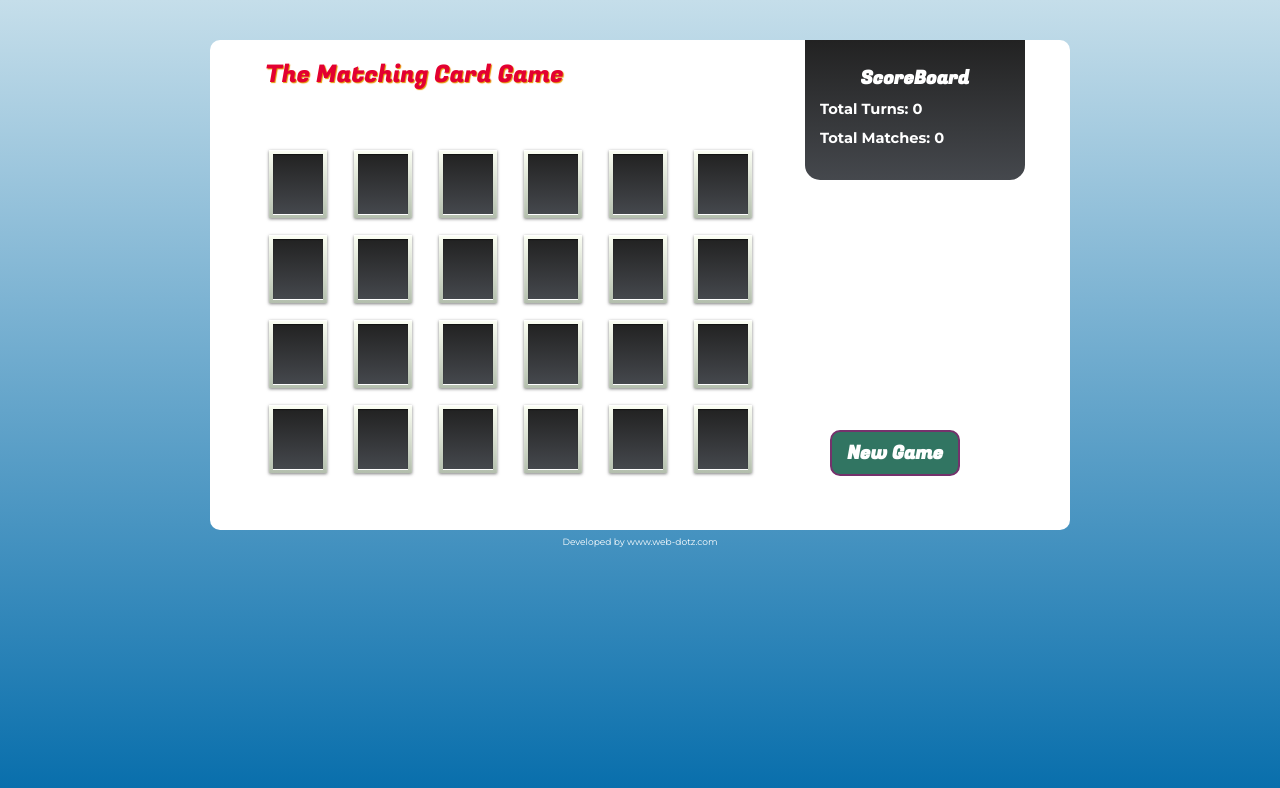
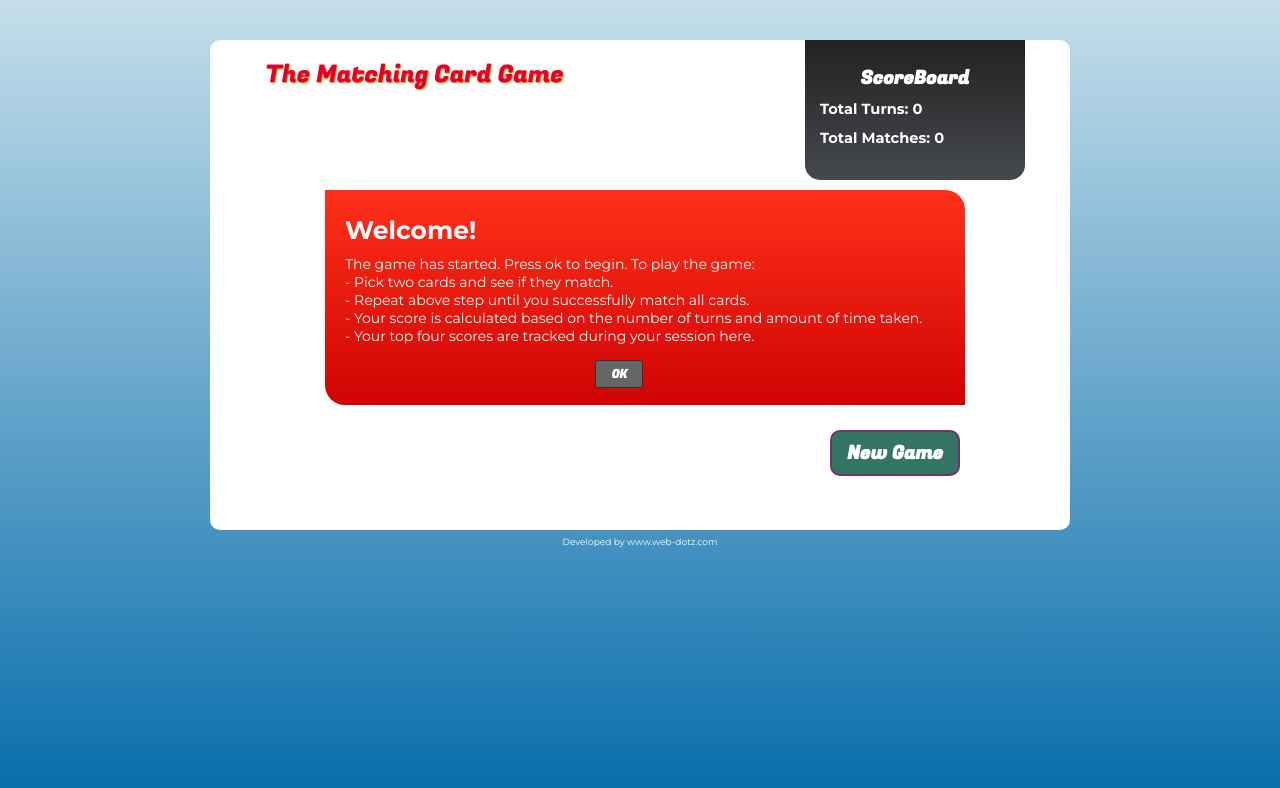
Before and after one commit to mustafaghayyur/matchingCardGame, a React app: page / in a window 1280 px wide. Shown: the top 788 px of the page. Built offline with nearby package versions, Linux system fonts and the light colour scheme.

Commit message:
added system messages feature

```diff
--- a/src/actions/index.js
+++ b/src/actions/index.js
@@ -286,3 +286,23 @@ export function newGame(){
 		type: 'NEW_GAME'
 	}
 }
+
+export function addSysMsgHeading(text){
+	return {
+		type: 'ADD_MSG_HEADING',
+		heading: text
+	}
+}
+
+export function addSysMsg(text){
+	return {
+		type: 'ADD_MSG',
+		msg: text
+	}
+}
+
+export function clearSysMsg(){
+	return {
+		type: 'CLEAR_MSGS'
+	}
+}
--- a/src/components/App.js
+++ b/src/components/App.js
@@ -1,7 +1,6 @@
 import React, { Component } from 'react';
 
 import ScoreBoard from './ScoreBoard';
-import ShowMessages from './ShowMessages';
 import GameBoard from './GameBoard';
 import StartNew from './StartNew';
 
@@ -9,7 +8,6 @@ export default class App extends Component {
   render() {
     return (
 	    <div>
-		    <ShowMessages />
 		    <GameBoard />
 		    <ScoreBoard />
 			<StartNew />
--- a/src/components/GameBoard.js
+++ b/src/components/GameBoard.js
@@ -5,28 +5,41 @@ import _ from 'lodash';
 
 import { setupDeck,
 		createPlayingCardsArray,
-		startTimer } from '../actions';
+		startTimer,
+		addSysMsg,
+		addSysMsgHeading } from '../actions';
+
+import ShowMessages from './ShowMessages';
 import PlayingCards from './PlayingCards';
 
 class GameBoard extends Component {
 
   componentWillMount(){
+
   	this.props.setupDeck();
 	this.props.createPlayingCardsArray();
 	this.props.startTimer();
-	console.log('GameBoard COmponentDidMount', this.props, this.propertyIsEnumerable('props'), this.props.propertyIsEnumerable('playingCards'));
+
+	this.props.addSysMsgHeading('Welcome!');
+	this.props.addSysMsg('The game has started. Press ok to begin. To play the game:');
+	this.props.addSysMsg('- Pick two cards and see if they match.');
+	this.props.addSysMsg('- Repeat above step until you successfully match all cards.');
+	this.props.addSysMsg('- Your score is calculated based on the number of turns and amount of time taken.');
+	this.props.addSysMsg('- Your top four scores are tracked during your session here.');
+
   }
 
   render() {
 	console.log('This is the end', this.props);
     let m = (typeof this.props.matched.num == 'undefined') ? 0 : this.props.matched.num;
 
-    if(m == 12){
+    if(typeof this.props.sysMsgs.array !== 'undefined' && this.props.sysMsgs.array.length > 0){
 
-    	return(
-			<div id="gameBoard">
-			</div>
-		);
+	    return (<ShowMessages />);
+
+    }else if(m == 12) {
+
+    	return( <div></div> );
 
     }else{
 
@@ -37,7 +50,9 @@ class GameBoard extends Component {
 				</form>
 			</div>
 	    );
+
     }
+
   }
 
 }
@@ -46,7 +61,8 @@ function mapStateToProps(state){
 	return {
 		deck: state.deck,
 		playingCards: state.playingCards,
-		matched: state.matched
+		matched: state.matched,
+		sysMsgs:state.sysMsgs
 	}
 }
 
@@ -54,7 +70,9 @@ function mapDispathToProps(dispatch) {
 	return bindActionCreators({
 				setupDeck: setupDeck,
 				createPlayingCardsArray: createPlayingCardsArray,
-				startTimer: startTimer
+				startTimer: startTimer,
+				addSysMsgHeading: addSysMsgHeading,
+				addSysMsg:addSysMsg
 			}, dispatch);
 }
 
--- a/src/components/ShowMessages.js
+++ b/src/components/ShowMessages.js
@@ -1,10 +1,21 @@
 import React, { Component } from 'react';
+import {connect} from 'react-redux';
+import { bindActionCreators } from 'redux';
 import _ from 'lodash';
+import { clearSysMsg } from '../actions/';
 
-export default class ShowMessages extends Component {
+class ShowMessages extends Component {
+
+  constructor(props){
+  	super(props);
+  	this.onClearMsgsClickEvent = this.onClearMsgsClickEvent.bind(this);
+  }
 
   renderSysMsgs(sysMsgs){
 	return _.map(sysMsgs, (msg, index) => {
+		if(msg.length == 0){
+			msg = " ";
+		}
 		return (
 			<p key={index}>
 				{msg}
@@ -14,18 +25,32 @@ export default class ShowMessages extends Component {
   }
 
   render() {
-  	var sysMsgs = [];
-
-  	if(sysMsgs.length == 0){
-  		return(null);
-  	}
+  	let heading = (typeof this.props.sysMsgs.heading === 'undefined') ? 'Welcome' : this.props.sysMsgs.heading;
 
     return (
-		<div>
-			<div id="sysMsgs">
-				{this.renderSysMsgs(sysMsgs)}
-			</div>
+		<div id="sysMsgs">
+			<div className="heading">{heading}</div>
+			{this.renderSysMsgs(this.props.sysMsgs.array)}
+			<input type="submit" name="sysMsgsClear" value="OK" className="button clearMsgs" onClick={this.onClearMsgsClickEvent} />
 		</div>
     );
   }
+
+  onClearMsgsClickEvent(e){
+  	this.props.clearSysMsg();
+  }
 }
+
+function mapStateToProps(state) {
+	return (
+		{
+			sysMsgs: state.sysMsgs
+		}
+	);
+}
+
+function mapDispatchToProps(dispatch){
+	return bindActionCreators({clearSysMsg:clearSysMsg}, dispatch);
+}
+
+export default connect(mapStateToProps, mapDispatchToProps)(ShowMessages);
--- a/src/reducers/index.js
+++ b/src/reducers/index.js
@@ -9,6 +9,7 @@ import TurnsReducers from './turns';
 import TotalTimeReducers from './totalTime';
 import TimeStartReducers from './timeStart';
 import TimeEndReducers from './timeEnd';
+import SysMsgReducers from './sysMsgs';
 
 const rootReducer = combineReducers({
   deck: CardsDeckReducers, //the full deck of 52 cards to deal from.
@@ -19,8 +20,8 @@ const rootReducer = combineReducers({
   totalTime: TotalTimeReducers,
   timeStart: TimeStartReducers,
   timeEnd: TimeEndReducers,
-  score: ScoreReducers
-
+  score: ScoreReducers,
+  sysMsgs: SysMsgReducers
 });
 
 export default rootReducer;
--- /dev/null
+++ b/src/reducers/sysMsgs.js
@@ -0,0 +1,29 @@
+import _ from 'lodash';
+
+export default function(state = {}, actionOutput) {
+
+	switch (actionOutput.type) {
+		case 'ADD_MSG':
+			if(typeof state.array === 'undefined'){
+				state.array = [];
+			}
+
+			state.array.push(actionOutput.msg);
+			return _.extend({}, state);
+
+		case 'ADD_MSG_HEADING':
+			state.heading = actionOutput.heading;
+			return _.extend({}, state);
+
+		case 'CLEAR_MSGS':
+			state.array = undefined;
+			state.heading = undefined;
+			state = undefined;
+			state = {};
+			return _.extend({}, state);
+
+		default:
+			return state;
+	}
+
+}
--- a/style/styles.css
+++ b/style/styles.css
@@ -72,28 +72,6 @@ h1.name{
 	font-size: 0.9em;
 	font-weight: normal;
 	color: #fff;
-}
-
-#response, #sysMsgs {
-	position: absolute;
-	top: -35px;
-	left: 170px;
-	width: 530px;
-	font-size: 0.5em;
-	font-weight: bold;
-	color: #fff;
-	padding: 5px 10px;
-	text-align: center;
-	-webkit-border-radius: 0 20px 0 20px;
-	border-radius: 0 20px 0 20px;
-	background: #ff3019; /* Old browsers */
-	background: -moz-linear-gradient(top,  #ff3019 0%, #cf0404 100%); /* FF3.6+ */
-	background: -webkit-gradient(linear, left top, left bottom, color-stop(0%,#ff3019), color-stop(100%,#cf0404)); /* Chrome,Safari4+ */
-	background: -webkit-linear-gradient(top,  #ff3019 0%,#cf0404 100%); /* Chrome10+,Safari5.1+ */
-	background: -o-linear-gradient(top,  #ff3019 0%,#cf0404 100%); /* Opera 11.10+ */
-	background: -ms-linear-gradient(top,  #ff3019 0%,#cf0404 100%); /* IE10+ */
-	background: linear-gradient(to bottom,  #ff3019 0%,#cf0404 100%); /* W3C */
-	filter: progid:DXImageTransform.Microsoft.gradient( startColorstr='#ff3019', endColorstr='#cf0404',GradientType=0 ); /* IE6-9 */
 }
 
 #gameBoard {
@@ -368,6 +346,58 @@ h1.name{
 	height: 350px;
 }
 
+#sysMsgs{
+	position: absolute;
+	top: 150px;
+	left: 115px;
+	width: 620px;
+	height: 180px;
+	padding: 5px 10px;
+	padding-top: 30px;
+	font-size: 0.5em;
+	font-weight: bold;
+	color: #fff;
+	text-align: left;
+	-webkit-border-radius: 0 20px 0 20px;
+	border-radius: 0 20px 0 20px;
+	background: #ff3019; /* Old browsers */
+	background: -moz-linear-gradient(top,  #ff3019 0%, #cf0404 100%); /* FF3.6+ */
+	background: -webkit-gradient(linear, left top, left bottom, color-stop(0%,#ff3019), color-stop(100%,#cf0404)); /* Chrome,Safari4+ */
+	background: -webkit-linear-gradient(top,  #ff3019 0%,#cf0404 100%); /* Chrome10+,Safari5.1+ */
+	background: -o-linear-gradient(top,  #ff3019 0%,#cf0404 100%); /* Opera 11.10+ */
+	background: -ms-linear-gradient(top,  #ff3019 0%,#cf0404 100%); /* IE10+ */
+	background: linear-gradient(to bottom,  #ff3019 0%,#cf0404 100%); /* W3C */
+	filter: progid:DXImageTransform.Microsoft.gradient( startColorstr='#ff3019', endColorstr='#cf0404',GradientType=0 ); /* IE6-9 */
+}
+
+#sysMsgs .heading{
+	font-size: 25px;
+	padding: 0 10px 15px;
+}
+
+#sysMsgs p{
+	font-size: 14px;
+	font-weight: normal;
+	line-height: 18px;
+	padding: 0 10px;
+	display: block;
+	margin-bottom: 0;
+}
+
+#sysMsgs .button.clearMsgs {
+	padding: 4px 15px;
+	font-family: 'Fugaz One', cursive, Tahoma, Verdana, sans-serif;
+	font-size: 12px;
+	color: #fff;
+	border: 1px solid #333;
+	-webkit-border-radius: 3px 3px 3px 3px;
+	border-radius: 3px 3px 3px 3px;
+	background: transparent;
+	background-color: #666;
+	display: block;
+	margin: 15px 42% 0px;
+}
+
 /**
  * Mobile Responsive styling
  */
@@ -488,4 +518,17 @@ h1.name{
 		float: left;
 	}
 
+	#sysMsgs{
+		position: relative;
+		top: initial;
+		left: initial;
+		width: 90%;
+		height: 250px;
+		display: block;
+		float: left;
+		padding: 5px 10px;
+		padding-top: 30px;
+		margin: 15px 15px;
+	}
+
 }
```
